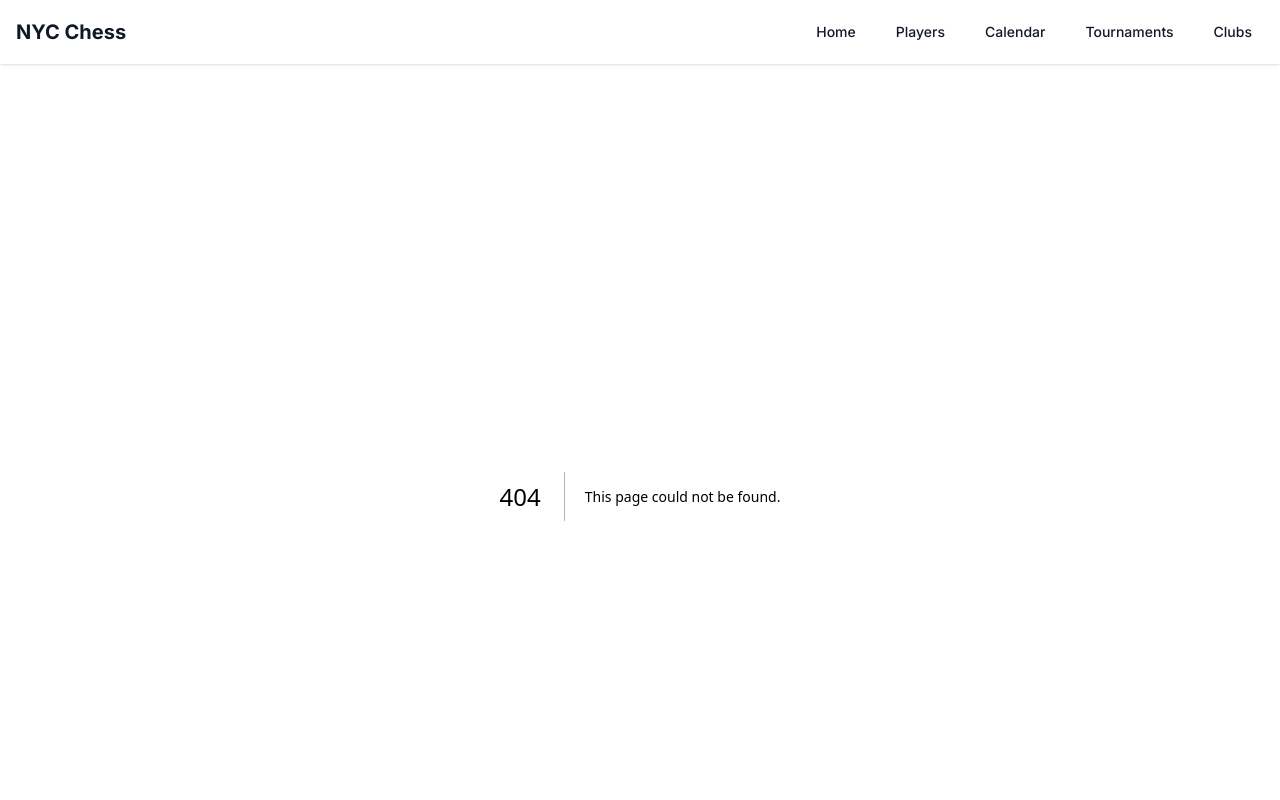
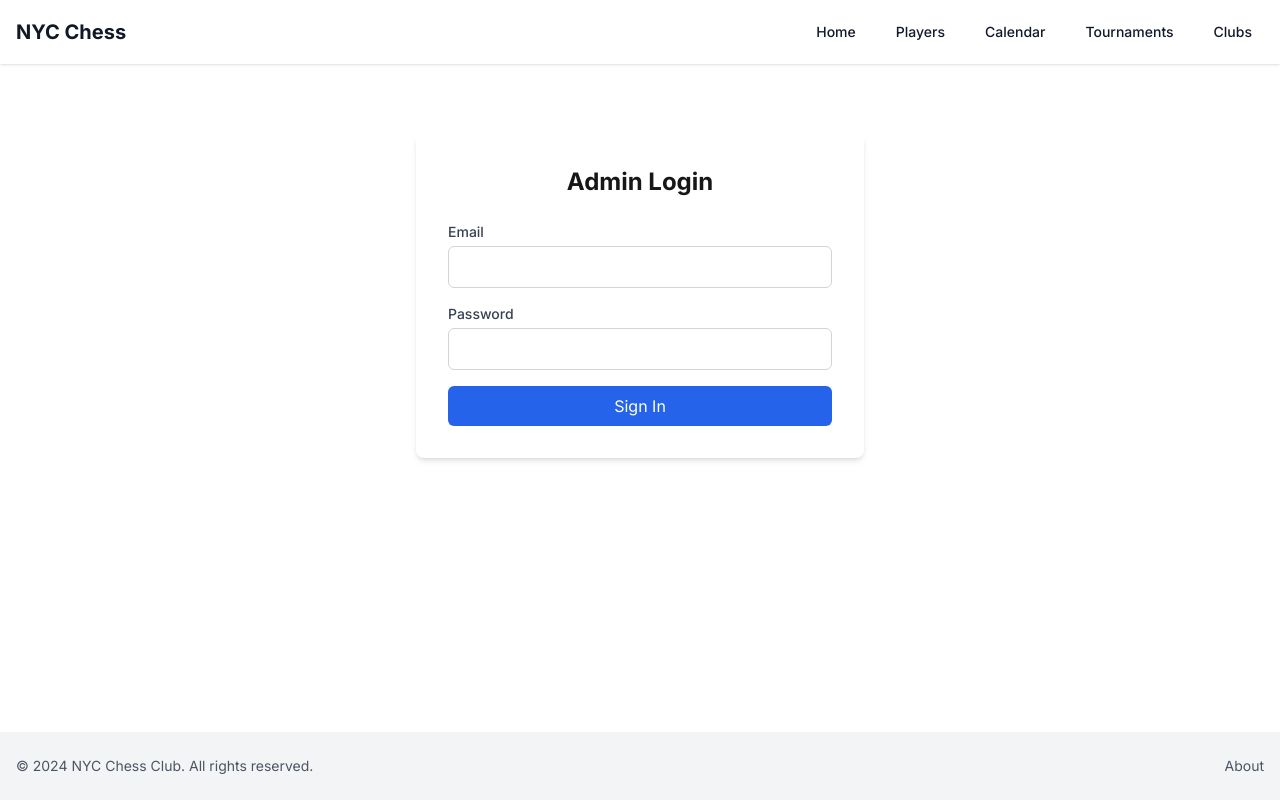
Before and after one commit to aeeilllmrx/nycchess, a Next.js app: page /admin in a window 1280 px wide. Before the commit this address had no page. Shown: the top 800 px of the page. Built offline with nearby package versions, Linux system fonts and the light colour scheme; no server answers.

Commit message:
secret admin page

```diff
--- a/package.json
+++ b/package.json
@@ -14,6 +14,7 @@
     "@radix-ui/react-tabs": "^1.1.1",
     "@vercel/analytics": "^1.4.1",
     "clsx": "^2.1.1",
+    "firebase": "^11.1.0",
     "googleapis": "^144.0.0",
     "lodash": "^4.17.21",
     "lucide-react": "^0.456.0",
--- /dev/null
+++ b/src/app/admin/components/FileUploadForm.jsx
@@ -0,0 +1,86 @@
+import { useState } from 'react';
+
+export default function FileUploadForm() {
+  const [file, setFile] = useState(null);
+  const [uploading, setUploading] = useState(false);
+  const [error, setError] = useState('');
+  const [success, setSuccess] = useState('');
+
+  const handleSubmit = async (e) => {
+    e.preventDefault();
+    if (!file) {
+      setError('Please select a file');
+      return;
+    }
+
+    setUploading(true);
+    setError('');
+    setSuccess('');
+
+    const formData = new FormData();
+    formData.append('file', file);
+
+    try {
+      const response = await fetch('http://your-python-backend/upload', {
+        method: 'POST',
+        body: formData,
+      });
+
+      if (!response.ok) {
+        throw new Error('Upload failed');
+      }
+
+      setSuccess('File uploaded and processed successfully!');
+      setFile(null);
+    } catch (err) {
+      setError('Failed to upload file. Please try again.');
+    } finally {
+      setUploading(false);
+    }
+  };
+
+  return (
+    <div className="max-w-2xl mx-auto p-6">
+      <h2 className="text-2xl font-bold mb-6">Upload CSV</h2>
+
+      {error && (
+        <div className="p-3 mb-4 text-red-500 bg-red-100 rounded">
+          {error}
+        </div>
+      )}
+
+      {success && (
+        <div className="p-3 mb-4 text-green-500 bg-green-100 rounded">
+          {success}
+        </div>
+      )}
+
+      <form onSubmit={handleSubmit} className="space-y-4">
+        <div>
+          <label className="block text-sm font-medium text-gray-700">
+            Select CSV File
+          </label>
+          <input
+            type="file"
+            accept=".csv"
+            onChange={(e) => setFile(e.target.files[0])}
+            className="mt-1 block w-full"
+            disabled={uploading}
+          />
+        </div>
+
+        <button
+          type="submit"
+          disabled={uploading || !file}
+          className={`w-full py-2 px-4 rounded-md ${
+            uploading || !file
+              ? 'bg-gray-400 cursor-not-allowed'
+              : 'bg-blue-600 hover:bg-blue-700'
+          } text-white`}
+        >
+          {uploading ? 'Uploading...' : 'Upload'}
+        </button>
+      </form>
+    </div>
+  );
+}
--- /dev/null
+++ b/src/app/admin/components/LoginForm.jsx
@@ -0,0 +1,84 @@
+'use client';
+
+import { useState } from 'react';
+import { getAuth, signInWithEmailAndPassword } from 'firebase/auth';
+
+export default function LoginForm() {
+  const [email, setEmail] = useState('');
+  const [password, setPassword] = useState('');
+  const [error, setError] = useState('');
+  const [isLoading, setIsLoading] = useState(false);
+
+  const handleSubmit = async (e) => {
+    e.preventDefault();
+    setError('');
+    setIsLoading(true);
+
+    try {
+      const auth = getAuth();
+      await signInWithEmailAndPassword(auth, email, password);
+      // No need to redirect - the parent component will handle displaying the upload form
+    } catch (error) {
+      console.error('Login error:', error);
+      setError('Invalid email or password');
+    } finally {
+      setIsLoading(false);
+    }
+  };
+
+  return (
+    <div className="flex min-h-[50vh] items-center justify-center">
+      <div className="w-full max-w-md p-8 space-y-6 bg-white rounded-lg shadow-md">
+        <h2 className="text-2xl font-bold text-center">Admin Login</h2>
+
+        {error && (
+          <div className="p-3 text-red-500 bg-red-50 rounded">
+            {error}
+          </div>
+        )}
+
+        <form onSubmit={handleSubmit} className="space-y-4">
+          <div>
+            <label htmlFor="email" className="block text-sm font-medium text-gray-700">
+              Email
+            </label>
+            <input
+              id="email"
+              type="email"
+              value={email}
+              onChange={(e) => setEmail(e.target.value)}
+              className="mt-1 block w-full rounded-md border border-gray-300 px-3 py-2 focus:border-blue-500 focus:ring-blue-500"
+              required
+            />
+          </div>
+
+          <div>
+            <label htmlFor="password" className="block text-sm font-medium text-gray-700">
+              Password
+            </label>
+            <input
+              id="password"
+              type="password"
+              value={password}
+              onChange={(e) => setPassword(e.target.value)}
+              className="mt-1 block w-full rounded-md border border-gray-300 px-3 py-2 focus:border-blue-500 focus:ring-blue-500"
+              required
+            />
+          </div>
+
+          <button
+            type="submit"
+            disabled={isLoading}
+            className={`w-full py-2 px-4 text-white rounded-md transition-colors
+              ${isLoading
+                ? 'bg-blue-400 cursor-not-allowed'
+                : 'bg-blue-600 hover:bg-blue-700'
+              }`}
+          >
+            {isLoading ? 'Signing in...' : 'Sign In'}
+          </button>
+        </form>
+      </div>
+    </div>
+  );
+}
--- /dev/null
+++ b/src/app/admin/components/ProtectedRoute.jsx
@@ -0,0 +1,30 @@
+import { useEffect, useState } from 'react';
+import { getAuth, onAuthStateChanged } from 'firebase/auth';
+import { useRouter } from 'next/navigation';
+
+export default function ProtectedRoute({ children }) {
+  const [isAuthenticated, setIsAuthenticated] = useState(false);
+  const [isLoading, setIsLoading] = useState(true);
+  const router = useRouter();
+
+  useEffect(() => {
+    const auth = getAuth();
+    const unsubscribe = onAuthStateChanged(auth, (user) => {
+      if (user) {
+        setIsAuthenticated(true);
+      } else {
+        setIsAuthenticated(false);
+        router.push('/admin'); // Redirect to login
+      }
+      setIsLoading(false);
+    });
+
+    return () => unsubscribe();
+  }, [router]);
+
+  if (isLoading) {
+    return <div>Loading...</div>;
+  }
+
+  return isAuthenticated ? children : null;
+}
--- /dev/null
+++ b/src/app/admin/page.jsx
@@ -0,0 +1,27 @@
+'use client';
+
+import { useEffect, useState } from 'react';
+import { getAuth, onAuthStateChanged } from 'firebase/auth';
+import LoginForm from './components/LoginForm';
+import FileUploadForm from './components/FileUploadForm';
+
+export default function AdminPage() {
+  const [user, setUser] = useState(null);
+  const [loading, setLoading] = useState(true);
+
+  useEffect(() => {
+    const auth = getAuth();
+    const unsubscribe = onAuthStateChanged(auth, (user) => {
+      setUser(user);
+      setLoading(false);
+    });
+
+    return () => unsubscribe();
+  }, []);
+
+  if (loading) {
+    return <div>Loading...</div>;
+  }
+
+  return user ? <FileUploadForm /> : <LoginForm />;
+}
--- a/src/app/layout.js
+++ b/src/app/layout.js
@@ -4,6 +4,7 @@ import { Inter } from "next/font/google";
 import "./globals.css";
 import Header from "@/components/layout/Header";
 import Footer from "@/components/layout/Footer";
+import FirebaseProvider from "@/components/firebase/FirebaseProvider";
 
 const inter = Inter({ subsets: ["latin"] });
 
@@ -16,6 +17,7 @@ export default function RootLayout({ children }) {
   return (
     <html lang="en">
       <body className={inter.className}>
+        <FirebaseProvider>
           <div className="min-h-screen flex flex-col">
             <Header />
             <main className="flex-grow container mx-auto px-4 py-8">
@@ -23,6 +25,7 @@ export default function RootLayout({ children }) {
             </main>
             <Footer />
           </div>
+        </FirebaseProvider>
         <Analytics />
       </body>
     </html>
--- /dev/null
+++ b/src/components/firebase/FirebaseProvider.jsx
@@ -0,0 +1,7 @@
+'use client';
+
+import '@/firebase.js';
+
+export default function FirebaseProvider({ children }) {
+  return children;
+}
--- /dev/null
+++ b/src/firebase.js
@@ -0,0 +1,13 @@
+import { initializeApp } from 'firebase/app';
+
+const firebaseConfig = {
+  apiKey: process.env.NEXT_PUBLIC_FIREBASE_API_KEY,
+  authDomain: "nycchess-ffc31.firebaseapp.com",
+  projectId: "nycchess-ffc31",
+  storageBucket: "nycchess-ffc31.firebasestorage.app",
+  messagingSenderId: "346396015882",
+  appId: process.env.NEXT_PUBLIC_FIREBASE_APP_ID,
+  measurementId: "G-82MHW1DKZR"
+};
+
+export const app = initializeApp(firebaseConfig);
```
Also changed, not shown: 1 other file (tests, documents, lock files or other folders). Lines whose indentation alone changed are shown as unchanged.
